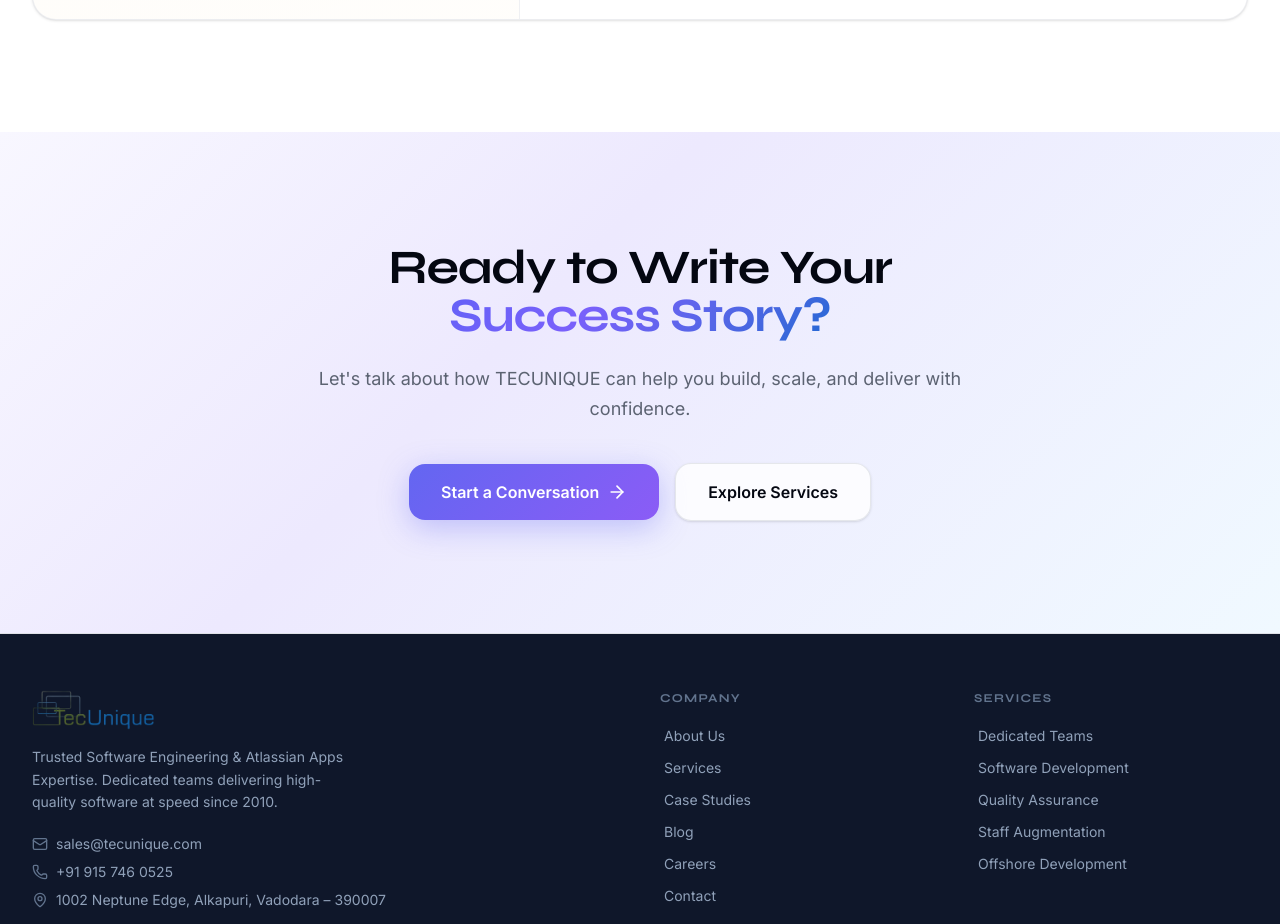
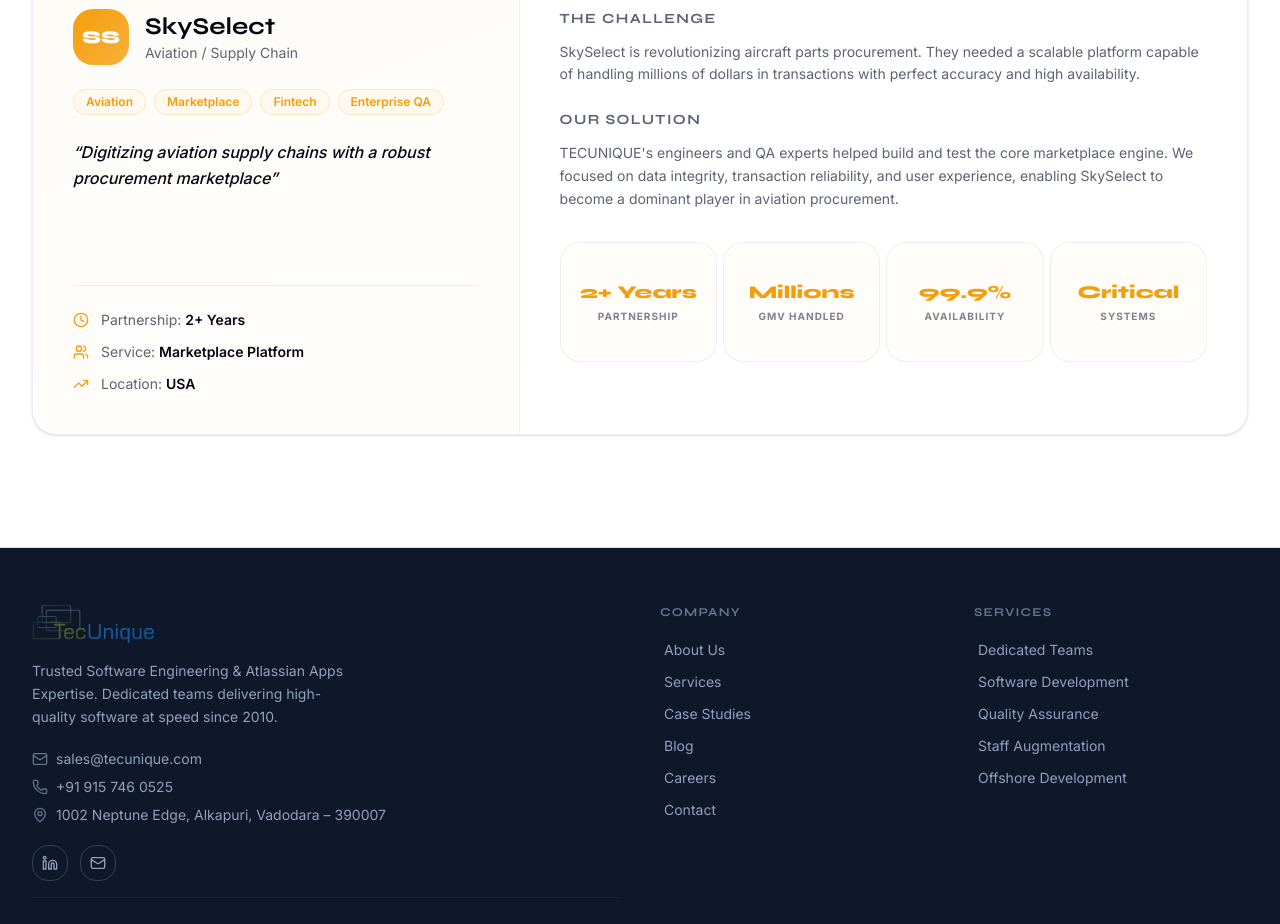
Before and after one commit to rupeshyadav-tecunique/v0-tecunique-website-revamp, a Next.js app: page /case-studies in a window 1280 px wide. Shown: the part 3540-4464 px from the top of the page. Built offline with nearby package versions, Linux system fonts and the light colour scheme.

Commit message:
feat: add hero section to case studies

```diff
--- a/app/(site)/case-studies/page.tsx
+++ b/app/(site)/case-studies/page.tsx
@@ -1,6 +1,7 @@
 import type { Metadata } from "next"
 import Link from "next/link"
-import { ArrowRight, Clock, Users, TrendingUp, Star, Sparkles } from "lucide-react"
+import { ArrowRight, Clock, Users, TrendingUp, Star, Sparkles, Shield, FileCheck, Clock3 } from "lucide-react"
+import { SectionReveal } from "@/components/ui/section-reveal"
 
 export const metadata: Metadata = {
   title: "Case Studies",
@@ -149,7 +150,32 @@
 
 export default function CaseStudiesPage() {
   return (
-    <>
+    <div className="flex flex-col w-full bg-slate-50">
+
+      {/* Hero Section */}
+      <section
+        className="relative overflow-hidden pt-12 pb-16 lg:pt-20 lg:pb-24 bg-white"
+        style={{ background: "linear-gradient(170deg, #ffffff 0%, #f4f3ff 18%, #ede9fe 45%, #f0f9ff 75%, #faf5ff 100%)" }}
+      >
+        <div className="absolute inset-0 -z-10 overflow-hidden pointer-events-none">
+          <div className="absolute -top-32 -left-32 h-96 w-96 rounded-full opacity-40 blur-3xl" style={{ background: "radial-gradient(circle, #a5b4fc 0%, transparent 70%)" }} />
+          <div className="absolute top-1/2 -right-48 h-[500px] w-[500px] rounded-full opacity-30 blur-3xl" style={{ background: "radial-gradient(circle, #93c5fd 0%, transparent 70%)" }} />
+          <div className="absolute inset-0 opacity-[0.025]" style={{ backgroundImage: "linear-gradient(#6366f1 1px, transparent 1px), linear-gradient(to right, #6366f1 1px, transparent 1px)", backgroundSize: "60px 60px" }} />
+        </div>
+
+        <div className="mx-auto max-w-7xl px-6 lg:px-8 relative z-10 text-center">
+          <SectionReveal className="mx-auto max-w-4xl">
+            <h1 className="text-4xl font-bold tracking-tight text-slate-900 sm:text-5xl lg:text-6xl leading-tight mb-6 font-display">
+              Proven Results & <br className="hidden sm:block"/>
+              <span className="gradient-text">Success Stories</span>
+            </h1>
+            <p className="mt-4 text-xl text-slate-600 leading-relaxed max-w-2xl mx-auto">
+              How we help top-tier vendors and enterprise clients scale their engineering capabilities and achieve measurable business impact.
+            </p>
+          </SectionReveal>
+        </div>
+      </section>
+
       {/* Case Study Cards */}
       <section className="pt-16 pb-20 lg:pt-24 lg:pb-28 bg-white">
         <div className="mx-auto max-w-7xl px-6 lg:px-8 space-y-16">
@@ -310,43 +336,6 @@
           ))}
         </div>
       </section>
-
-      {/* CTA */}
-      <section
-        className="relative overflow-hidden py-20 lg:py-28"
-        style={{ background: "linear-gradient(135deg, #f8f7ff 0%, #ede9fe 40%, #f0f9ff 100%)" }}
-      >
-        <div className="mx-auto max-w-7xl px-6 lg:px-8">
-          <div className="mx-auto max-w-2xl text-center">
-            <h2 className="font-display text-3xl font-bold tracking-tight text-foreground sm:text-4xl lg:text-5xl">
-              Ready to Write Your{" "}
-              <span className="gradient-text">Success Story?</span>
-            </h2>
-            <p className="mt-6 text-lg text-muted-foreground leading-relaxed">
-              {"Let's talk about how TECUNIQUE can help you build, scale, and deliver with confidence."}
-            </p>
-            <div className="mt-10 flex flex-col sm:flex-row items-center justify-center gap-4">
-              <Link
-                href="/contact"
-                className="inline-flex items-center gap-2 rounded-xl px-8 py-4 text-base font-semibold text-white shadow-lg transition-all duration-200 hover:shadow-xl hover:scale-[1.02] group"
-                style={{
-                  background: "linear-gradient(135deg, #6366f1, #8b5cf6)",
-                  boxShadow: "0 8px 30px rgba(99,102,241,0.35)",
-                }}
-              >
-                Start a Conversation
-                <ArrowRight className="h-5 w-5 transition-transform group-hover:translate-x-1" />
-              </Link>
-              <Link
-                href="/services"
-                className="inline-flex items-center gap-2 rounded-xl border border-border/80 bg-white/80 px-8 py-4 text-base font-semibold text-foreground shadow-sm transition-all duration-200 hover:border-primary/40 hover:bg-white hover:shadow-md"
-              >
-                Explore Services
-              </Link>
-            </div>
-          </div>
-        </div>
-      </section>
-    </>
+    </div>
   )
 }
```
